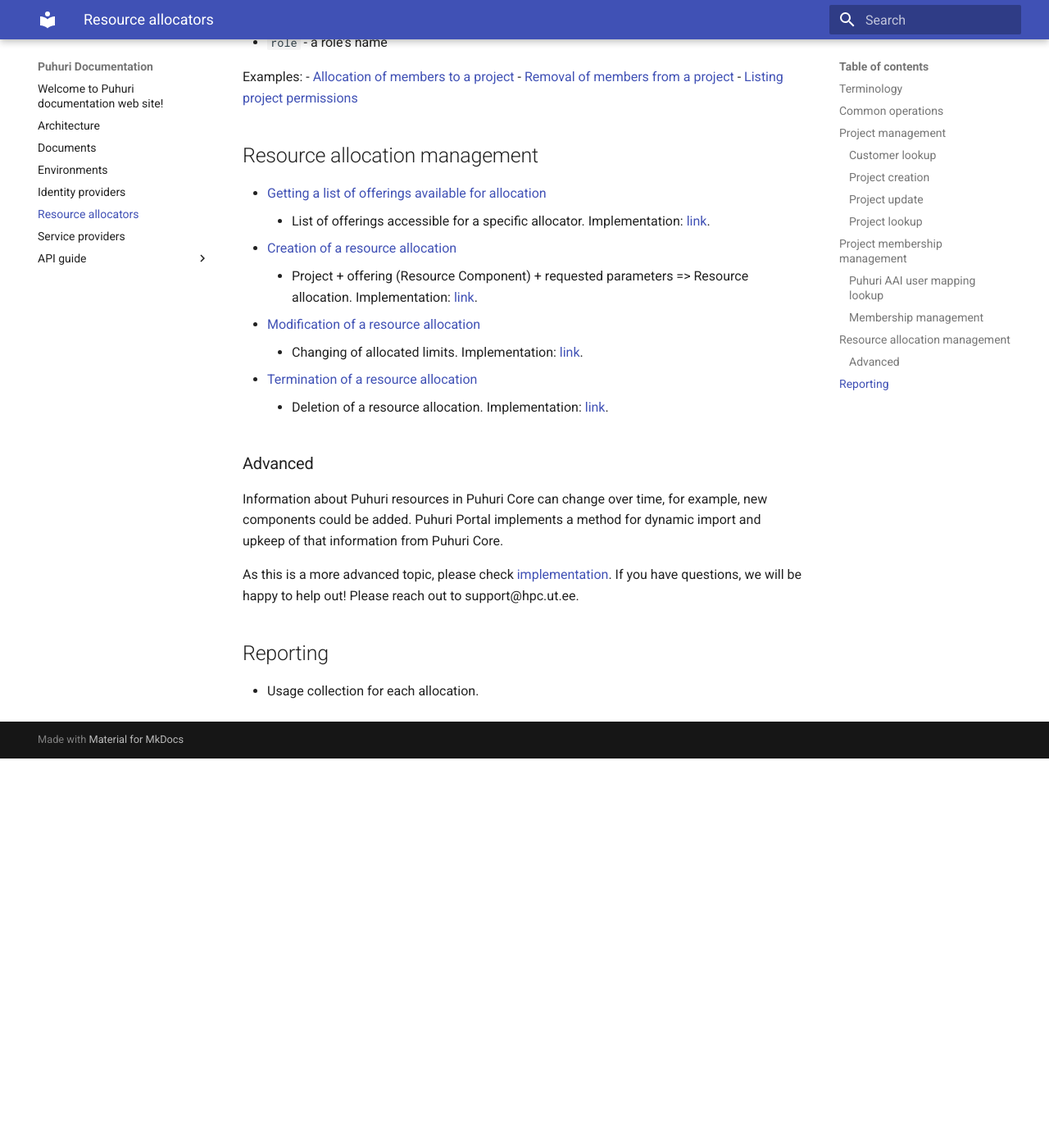
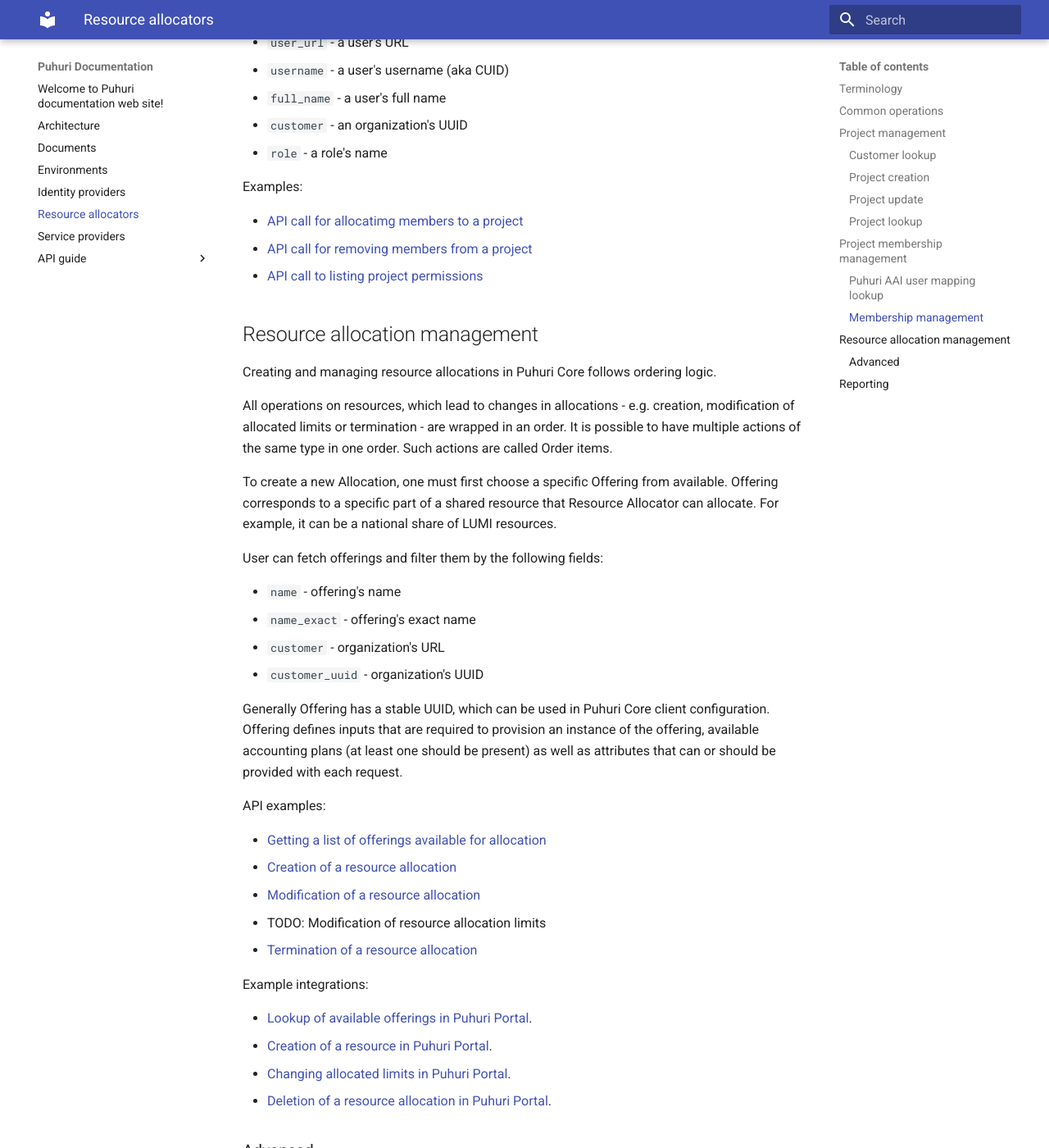
Before and after one commit to neicnordic/puhuri-web, an MkDocs documentation site: the page built from docs/resource-allocators.md, in a window 1280 px wide and 1400 px high, scrolled down 3687 px. Shown: the whole window at 82% size. Built offline with MkDocs 1.6.1 and Material for MkDocs 9.7.7, drawn with Linux system fonts in a browser that asks for light colours; before the commit the page ends 4612 px from its top, so only the background shows below that; some of the changed text lies outside the part shown.

Commit message:
Improve allocator's section

```diff
--- a/docs/resource-allocators.md
+++ b/docs/resource-allocators.md
@@ -24,7 +24,7 @@ use a different naming than agreed in Puhuri. Below is a mapping to reduce confu
 
 Almost all operations require authentication. Authentication process is a two-step:
 1. Generation of authentication token using [Authentication API](API guide/authentication.md).
-2. Passing that token in Authorization header along with all other REST API calls.
+2. Passing that token in the Authorization header along with all other REST API calls.
 
 Please note that all of the responses to the listing are paginated, by default up to 10 elements are returned.
 You can request more by passing `page_size=<number>` argument, number up to 200 will be respected. Information
@@ -55,8 +55,12 @@ In order to create a new project in an organization, user needs to provide the f
 - **`customer`** - URL of the project's organization
 - **`name`** - project's name
 - `description` - description of a project description
+- `end_date` - optional date when the project is
+
 - `backend_id` - optional identifier, which is intended to be unique in the resource allocator's project list. Can be
-  used for connecting Puhuri Core projects with client's project registry.
+  used for connecting Puhuri Core projects with the client's project registry.
+
+Please note that the project becomes active at the moment of creation!
 
 Examples:
 
@@ -76,8 +80,8 @@ User can list projects and filter them using the following query parameters:
 
 - `name` - project's name (uses 'contains' logic for lookup)
 - `name_exact` - project's exact name
-- `description` - project's description
-- `backend_id` - project's backend id
+- `description` - project's description (uses 'contains' logic for lookup)
+- `backend_id` - project's exact backend ID
 
 In case API user has access to more than one customer, extra filter by customer properties can be added:
 
@@ -107,7 +111,8 @@ Examples:
 
 ### Membership management
 
-Creating a membership for a user means creating a permission link.
+Creating a membership for a user means creating a permission link. While multiple roles of a user per project are allowed,
+we recommed for clarity to have one active project role per user in a project.
 
 The list of fields for creation are:
 
@@ -118,8 +123,8 @@ The list of fields for creation are:
 Each permission has a unique URL. To remove the permission, REST API client needs to send a DELETE HTTP request
 to that URL.
 
-It is also possible to list available project permissions along with a various filters. User can list permissions for
-all project in her visibility range. To limit the permission set to a specific project
+It is also possible to list available project permissions along with a various filters. Users can list permissions for
+all projects in their visibility range. To limit the permission set to a specific project
 or user, the following filters are supported:
 
 Possible query params for filtering:
@@ -134,21 +139,49 @@ Possible query params for filtering:
 - `role` - a role's name
 
 Examples:
-- [Allocation of members to a project](API guide/project-permissions.md#project-members-permissions-allocation)
-- [Removal of members from a project](API guide/project-permissions.md#removal-of-members-from-a-project)
-- [Listing project permissions](API guide/project-permissions.md#project-members-permissions-allocation)
+
+- [API call for allocatimg members to a project](API guide/project-permissions.md#project-members-permissions-allocation)
+- [API call for removing members from a project](API guide/project-permissions.md#removal-of-members-from-a-project)
+- [API call to listing project permissions](API guide/project-permissions.md#project-members-permissions-allocation)
 
 
 ## Resource allocation management
 
+Creating and managing resource allocations in Puhuri Core follows ordering logic.
+
+All operations on resources, which lead to changes in allocations - e.g. creation, modification of allocated limits
+or termination - are wrapped in an order. It is possible to have multiple actions of the same type in one order.
+Such actions are called Order items.
+
+To create a new Allocation, one must first choose a specific Offering from available. Offering corresponds to a specific
+part of a shared resource that Resource Allocator can allocate. For example, it can be a national share of LUMI resources.
+
+User can fetch offerings and filter them by the following fields:
+
+- `name` - offering's name
+- `name_exact` - offering's exact name
+- `customer` - organization's URL
+- `customer_uuid` - organization's UUID
+
+Generally Offering has a stable UUID, which can be used in Puhuri Core client configuration. Offering defines inputs
+that are required to provision an instance of the offering, available accounting plans (at least one should be present)
+as well as attributes that can or should be provided with each request.
+
+API examples:
+
 - [Getting a list of offerings available for allocation](API guide/resource-allocation-management.md#getting-a-list-of-offerings)
-    - List of offerings accessible for a specific allocator. Implementation: [link](https://github.com/waldur/waldur-mastermind/blob/7b2eba62e1e0dab945845f05030c7935e57f0d9c/src/waldur_mastermind/marketplace_remote/views.py#L45).
 - [Creation of a resource allocation](API guide/resource-allocation-management.md#creation-of-a-resource-allocation)
-    - Project + offering (Resource Component) + requested parameters => Resource allocation. Implementation: [link](https://github.com/waldur/waldur-mastermind/blob/7b2eba62e1e0dab945845f05030c7935e57f0d9c/src/waldur_mastermind/marketplace_remote/processors.py#L37).
 - [Modification of a resource allocation](API guide/resource-allocation-management.md#modification-of-a-resource-allocation)
-    - Changing of allocated limits. Implementation: [link](https://github.com/waldur/waldur-mastermind/blob/7b2eba62e1e0dab945845f05030c7935e57f0d9c/src/waldur_mastermind/marketplace_remote/processors.py#L53).
+- TODO: Modification of resource allocation limits
 - [Termination of a resource allocation](API guide/resource-allocation-management.md#termination-of-a-resource-allocation)
-    - Deletion of a resource allocation. Implementation: [link](https://github.com/waldur/waldur-mastermind/blob/7b2eba62e1e0dab945845f05030c7935e57f0d9c/src/waldur_mastermind/marketplace_remote/processors.py#L64).
+
+Example integrations:
+
+- [Lookup of available offerings in Puhuri Portal](https://github.com/waldur/waldur-mastermind/blob/7b2eba62e1e0dab945845f05030c7935e57f0d9c/src/waldur_mastermind/marketplace_remote/views.py#L45).
+- [Creation of a resource in Puhuri Portal](https://github.com/waldur/waldur-mastermind/blob/7b2eba62e1e0dab945845f05030c7935e57f0d9c/src/waldur_mastermind/marketplace_remote/processors.py#L37).
+- [Changing allocated limits in Puhuri Portal](https://github.com/waldur/waldur-mastermind/blob/7b2eba62e1e0dab945845f05030c7935e57f0d9c/src/waldur_mastermind/marketplace_remote/processors.py#L53).
+- [Deletion of a resource allocation in Puhuri Portal](https://github.com/waldur/waldur-mastermind/blob/7b2eba62e1e0dab945845f05030c7935e57f0d9c/src/waldur_mastermind/marketplace_remote/processors.py#L64).
+
 
 ### Advanced
 Information about Puhuri resources in Puhuri Core can change over time, for example, new components could be added.
```
Also changed, not shown: other parts of docs/resource-allocators.md (+3 -3 lines), docs/API guide/resource-allocation-management.md (+41 -2 lines).
